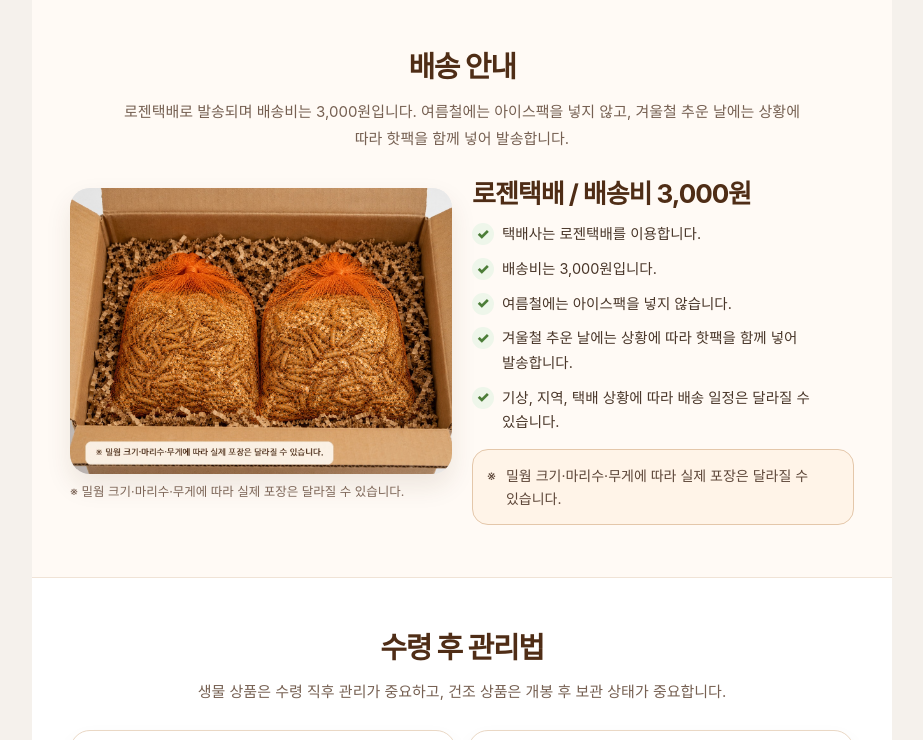
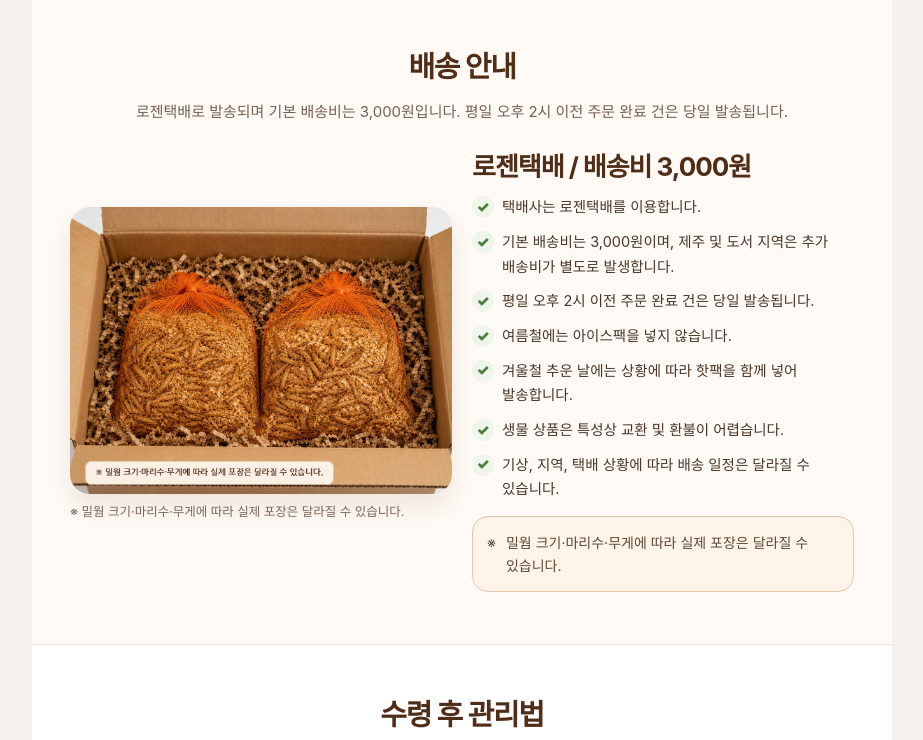
Before and after one commit to sentimentalhoon/mealworm7th_naver_store, a website: page html/00_integrated_naver_mobile.html in a window 1280 px wide. Shown: the part 4517-5257 px from the top of the page, without its empty margins (178-1101 px from the left). Drawn offline with Linux system fonts and the light colour scheme.

Commit message:
Add delivery policy details

```diff
--- a/html/00_integrated_naver_mobile.html
+++ b/html/00_integrated_naver_mobile.html
@@ -140,7 +140,7 @@
 <section class="section alt" id="delivery" data-export-name="12_delivery">
   <div class="title">
     <h2>배송 안내</h2>
-    <p>로젠택배로 발송되며 배송비는 3,000원입니다. 여름철에는 아이스팩을 넣지 않고, 겨울철 추운 날에는 상황에 따라 핫팩을 함께 넣어 발송합니다.</p>
+    <p>로젠택배로 발송되며 기본 배송비는 3,000원입니다. 평일 오후 2시 이전 주문 완료 건은 당일 발송됩니다.</p>
   </div>
   <div class="split">
     <div>
@@ -151,9 +151,11 @@
       <h3>로젠택배 / 배송비 3,000원</h3>
       <div class="check-list">
         <div class="check">택배사는 로젠택배를 이용합니다.</div>
-        <div class="check">배송비는 3,000원입니다.</div>
+        <div class="check">기본 배송비는 3,000원이며, 제주 및 도서 지역은 추가 배송비가 별도로 발생합니다.</div>
+        <div class="check">평일 오후 2시 이전 주문 완료 건은 당일 발송됩니다.</div>
         <div class="check">여름철에는 아이스팩을 넣지 않습니다.</div>
         <div class="check">겨울철 추운 날에는 상황에 따라 핫팩을 함께 넣어 발송합니다.</div>
+        <div class="check">생물 상품은 특성상 교환 및 환불이 어렵습니다.</div>
         <div class="check">기상, 지역, 택배 상황에 따라 배송 일정은 달라질 수 있습니다.</div>
       </div>
       <div class="note"><span>※</span><span>밀웜 크기·마리수·무게에 따라 실제 포장은 달라질 수 있습니다.</span></div>
@@ -181,7 +183,7 @@
     <div class="qa"><b>Q. 여름에 아이스팩이 들어가나요?</b><p>A. 여름철에는 아이스팩을 넣지 않습니다.</p></div>
     <div class="qa"><b>Q. 겨울에는 어떻게 배송되나요?</b><p>A. 추운 날에는 상황에 따라 핫팩을 함께 넣어 발송할 수 있습니다.</p></div>
     <div class="qa"><b>Q. 건조 제품은 어떻게 보관하나요?</b><p>A. 개봉 후 밀봉하여 직사광선과 습기를 피해 보관해주세요.</p></div>
-    <div class="qa"><b>Q. 배송비는 얼마인가요?</b><p>A. 로젠택배로 발송되며 기본 배송비는 3,000원입니다.</p></div>
+    <div class="qa"><b>Q. 배송비는 얼마인가요?</b><p>A. 로젠택배로 발송되며 기본 배송비는 3,000원입니다. 제주 및 도서 지역은 추가 배송비가 별도로 발생합니다.</p></div>
   </div>
 </section>
 
```
Also changed, not shown: html/01_live_mealworm_1kg.html (+4 -2 lines), html/02_live_superworm_count.html (+4 -2 lines), html/03_live_superworm_1kg.html (+4 -2 lines), html/04_dried_mealworm.html (+3 -2 lines), html/05_dried_superworm.html (+3 -2 lines), index.html (+1 -1 lines), README.txt.
